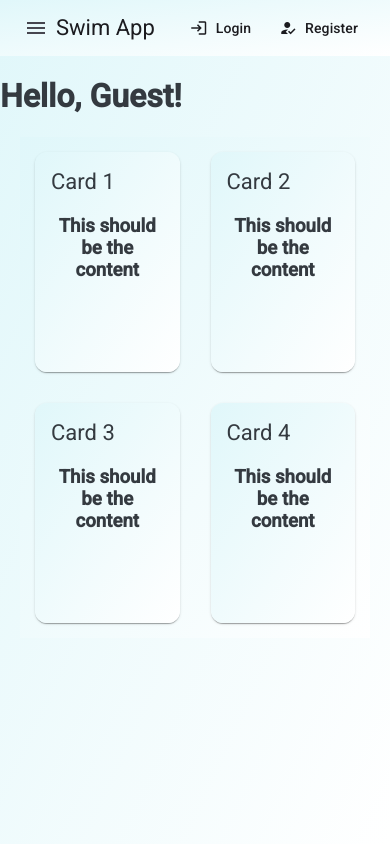
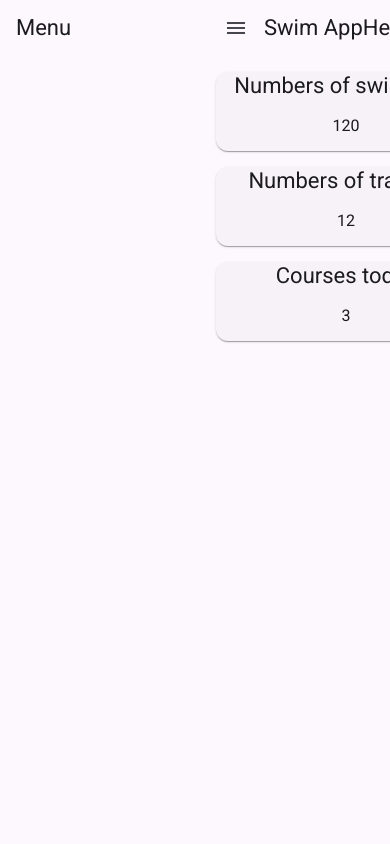
Before and after one commit to MuhammadUtoro/swimapp, an Angular app in the folder frontend-dev/: page /home in a window 390 px wide. Built offline with nearby package versions, Linux system fonts and the light colour scheme.

Commit message:
using authGuard to protect routes. Refactor homepage for ADMIN, TRAINER and PARENT

```diff
--- a/frontend-dev/src/app/app.routes.ts
+++ b/frontend-dev/src/app/app.routes.ts
@@ -5,6 +5,8 @@ import { LoginComponent } from './components/login/login.component';
 import { UserComponent } from './components/user/user.component';
 import { LandingComponent } from './components/landing/landing.component';
 import { LevelComponent } from './components/level/level.component';
+import { authGuard } from './guards/auth.guard';
+import { CourseComponent } from './components/course/course.component';
 
 export const routes: Routes = [
   {
@@ -44,12 +46,26 @@ export const routes: Routes = [
     path: 'users',
     loadComponent: () =>
       import('./components/user/user.component').then((m) => UserComponent),
+    canActivate: [authGuard],
+    data: { roles: ['admin', 'trainer'] },
     title: 'Users',
   },
   {
     path: 'levels',
     loadComponent: () =>
       import('./components/level/level.component').then((m) => LevelComponent),
+    canActivate: [authGuard],
+    data: { roles: ['admin', 'trainer'] },
     title: 'Levels',
   },
+  {
+    path: 'courses',
+    loadComponent: () =>
+      import('./components/course/course.component').then(
+        (m) => CourseComponent
+      ),
+    canActivate: [authGuard],
+    data: { roles: ['admin', 'trainer'] },
+    title: 'Courses',
+  },
 ];
--- /dev/null
+++ b/frontend-dev/src/app/components/course/course.component.html
@@ -0,0 +1 @@
+<p>course works!</p>
--- a/frontend-dev/src/app/components/home/home.component.html
+++ b/frontend-dev/src/app/components/home/home.component.html
@@ -1,46 +1,58 @@
-<div class="home-container">
-  <mat-toolbar class="toolbar-container">
-    <button mat-icon-button class="menu-button" aria-label="menu-button">
-      <mat-icon>menu</mat-icon>
-    </button>
-    <span>Swim App</span>
-    <span class="spacer"></span>
+<mat-sidenav-container class="sidenav-container">
+  <!--Sidenav-->
+  <mat-sidenav #drawer class="sidenav" mode="side" opened>
+    <mat-toolbar>Menu</mat-toolbar>
+    <mat-nav-list>
+      <ng-container *ngIf="userRole === 'ADMIN' || userRole === 'TRAINER'">
+        <!--For admin view-->
+        <h2>Admin Dashboard</h2>
+        <a mat-list-item [routerLink]="['/users']"> Manage Users </a>
+        <a mat-list-item [routerLink]="['/levels']"> Manage Levels </a>
+        <a mat-list-item [routerLink]="['/courses']"> Manage Courses </a>
+      </ng-container>
+      <ng-container *ngIf="userRole === 'PARENT'">
+        <a mat-list-item [routerLink]="['/swimmers']"> My swimmers </a>
+      </ng-container>
+    </mat-nav-list>
+  </mat-sidenav>
 
-    <a mat-button routerLink="/login">
-      <mat-icon>login</mat-icon>
-      <span>Login</span>
-    </a>
+  <!--Main content area using MatCard-->
+  <mat-sidenav-content>
+    <mat-toolbar mat-toolbar color="primary" class="toolbar">
+      <button
+        type="button"
+        mat-icon-button
+        (click)="drawer.toggle()"
+        class="hide-desktop"
+        aria-label="Toggle sidenav"
+      >
+        <mat-icon>menu</mat-icon>
+      </button>
+      <span class="app-title"> Swim App </span>
+      <span class="spacer"></span>
+      <span> Hello, {{ userRole || "Guest" }} </span>
+    </mat-toolbar>
 
-    <a mat-button routerLink="/register">
-      <mat-icon>how_to_register</mat-icon>
-      <span>Register</span>
-    </a>
-  </mat-toolbar>
+    <!--Dashboard Content-->
+    <div class="dashboard-content">
+      <mat-card class="dashboard-card">
+        <mat-card-title>Numbers of swimmers</mat-card-title>
+        <mat-card-content>
+          <p>120</p>
+        </mat-card-content>
+      </mat-card>
 
-  <div *ngIf="userRole">
-    <h1>Hello, {{ userRole | titlecase }}</h1>
-  </div>
+      <mat-card class="dashboard-card">
+        <mat-card-title>Numbers of trainers</mat-card-title>
+        <mat-card-content>
+          <p>12</p>
+        </mat-card-content>
+      </mat-card>
 
-  <div *ngIf="!userRole">
-    <h1>Hello, Guest!</h1>
-  </div>
-
-  <div class="grid-container">
-    <mat-grid-list cols="2" rowHeight="250">
-      @for (card of cards | async; track card) {
-      <mat-grid-tile [colspan]="card.cols" [rowspan]="card.rows">
-        <mat-card class="home-grid">
-          <mat-card-header>
-            <mat-card-title>
-              {{ card.title }}
-            </mat-card-title>
-          </mat-card-header>
-          <mat-card-content class="card-content">
-            <h3>This should be the content</h3>
-          </mat-card-content>
-        </mat-card>
-      </mat-grid-tile>
-      }
-    </mat-grid-list>
-  </div>
-</div>
+      <mat-card class="dashboard-card">
+        <mat-card-title>Courses today</mat-card-title>
+        <mat-card-content><p>3</p></mat-card-content>
+      </mat-card>
+    </div>
+  </mat-sidenav-content>
+</mat-sidenav-container>
--- a/frontend-dev/src/app/components/home/home.component.scss
+++ b/frontend-dev/src/app/components/home/home.component.scss
@@ -1,25 +1,46 @@
-.home-container {
-  background: linear-gradient(to bottom right, #e0f7fa, #ffffff);
+.sidenav-container {
   height: 100vh;
 }
-.toolbar-container {
-  background: linear-gradient(to bottom right, #e0f7fa, #ffffff);
+
+.sidenav {
+  width: 220px;
 }
+
+.toolbar {
+  position: sticky;
+  top: 0;
+  z-index: 100;
+}
+
+.app-title {
+  margin-left: 8px;
+}
+
 .spacer {
   flex: 1 1 auto;
 }
-.grid-container {
-  background: linear-gradient(to bottom right, #e0f7fa, #ffffff);
-  margin: 20px;
+
+.dashboard-content {
+  display: grid;
+  grid-template-columns: repeat(auto-fill, minmax(260px, 1fr));
+  gap: 16px;
+  padding: 16px;
 }
-.home-grid {
-  background: linear-gradient(to bottom right, #e0f7fa, #ffffff);
-  position: absolute;
-  top: 15px;
-  right: 15px;
-  bottom: 15px;
-  left: 15px;
-}
-.card-content {
+
+.dashboard-card {
   text-align: center;
 }
+
+.hide-desktop {
+  display: none;
+}
+
+@media (max-width: 768px) {
+  .sidenav {
+    width: 200px;
+  }
+
+  .hide-desktop {
+    display: inline-flex;
+  }
+}
--- /dev/null
+++ b/frontend-dev/src/app/guards/auth.guard.ts
@@ -0,0 +1,30 @@
+import { inject } from '@angular/core';
+import { CanActivateFn } from '@angular/router';
+import { LoginService } from '../services/login.service';
+import { Router } from '@angular/router';
+
+export const authGuard: CanActivateFn = (route, state) => {
+  const loginService = inject(LoginService);
+  const router = inject(Router);
+
+  const expectedRoles = route.data['roles'] as string | undefined;
+  const token = loginService.getToken();
+
+  if (!token) {
+    router.navigate(['login']);
+    return false;
+  }
+
+  if (expectedRoles && expectedRoles.length > 0) {
+    const userRoles = loginService.getUserRoles();
+    const hasRole = userRoles.some((role) =>
+      expectedRoles.includes(role.toLowerCase())
+    );
+
+    if (!hasRole) {
+      router.navigate(['unauthorized']);
+      return false;
+    }
+  }
+  return true;
+};
```
Also changed, not shown: frontend-dev/src/app/components/course/course.component.ts (added, +11 -0 lines), frontend-dev/src/app/components/home/home.component.ts (+5 -2 lines), frontend-dev/src/app/components/course/course.component.scss (added), 2 other files (tests, documents, lock files or other folders).
